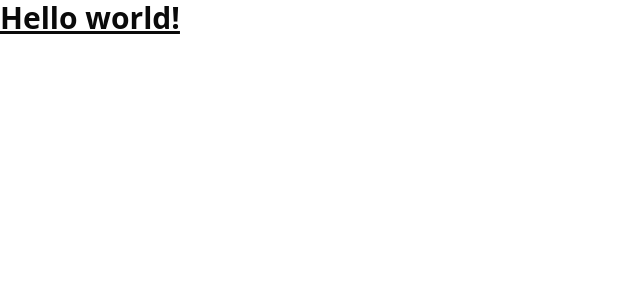
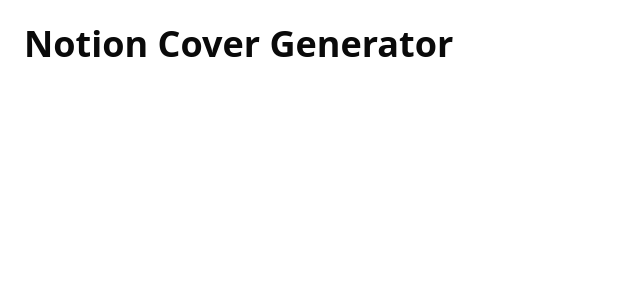
Before and after one commit to mitani24/notion-cover-generator, a React (Vite) app: page / in a window 1280 px wide. Shown: the top 300 px of the page, without its empty margins (0-640 px from the left). Built offline with nearby package versions, Linux system fonts and the light colour scheme.

Commit message:
update heading

```diff
--- a/src/App.tsx
+++ b/src/App.tsx
@@ -1,7 +1,9 @@
 function App() {
   return (
-    <div>
-      <h1 className="text-3xl font-bold underline">Hello world!</h1>
+    <div className="p-6">
+      <h1 className="scroll-m-20 text-4xl font-extrabold">
+        Notion Cover Generator
+      </h1>
     </div>
   );
 }
```
